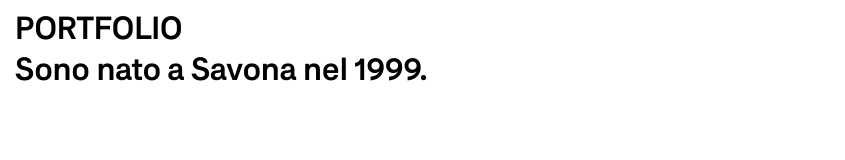
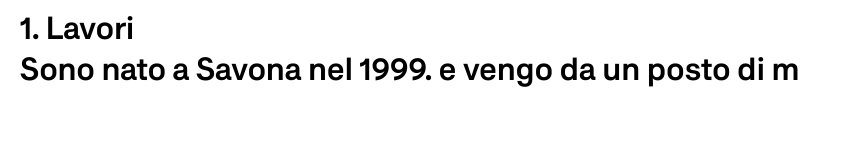
Before and after one commit to klajdiiiii/main, a plain HTML site: page index.html in a window 1280 px wide. Shown: the whole page, without its empty margins (0-845 px from the left). Drawn offline with Linux system fonts and the light colour scheme.

Commit message:
Update index.html

```diff
--- a/index.html
+++ b/index.html
@@ -7,14 +7,18 @@
 
     <body>
 
-        <p class="titolo">
-            PORTFOLIO
-        </p>
+        <div class="titoli">
+            <p id="nome">
+                1.          Lavori
+            </p>
+        </div>
 
-        <p class="testi">
+        <div class="testi">
+             <p>
+                Sono nato a Savona nel 1999. e vengo da un posto di m
+            </p>
+        </div>
 
-            Sono nato a Savona nel 1999.
-        </p>
 
 
     </body>
```
